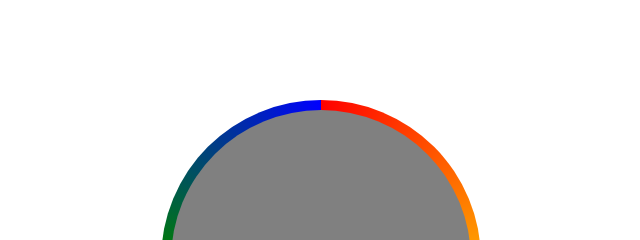
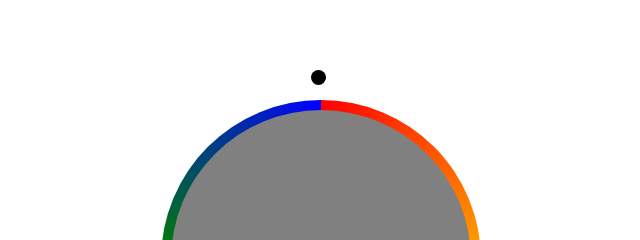
Before and after one commit to skmmks/breath-relax-web-app, a plain HTML site: page index.html in a window 1280 px wide. Shown: the part 181-421 px from the top of the page, 319-959 px from the left. Drawn offline with Linux system fonts and the light colour scheme.

Commit message:
add pointer class style rule

```diff
--- a/style.css
+++ b/style.css
@@ -54,3 +54,11 @@ body {
   width: 20px;
   height: 190px;
 }
+
+.pointer {
+  background-color: #000000;
+  border-radius: 50%;
+  height: 15px;
+  width: 15px;
+  display: block;
+}
```
